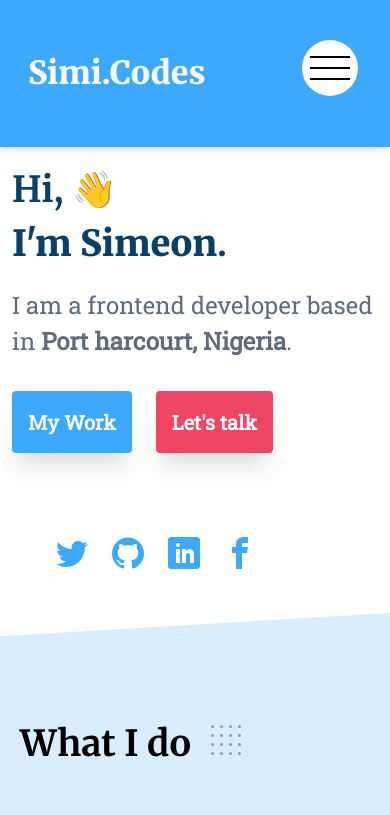
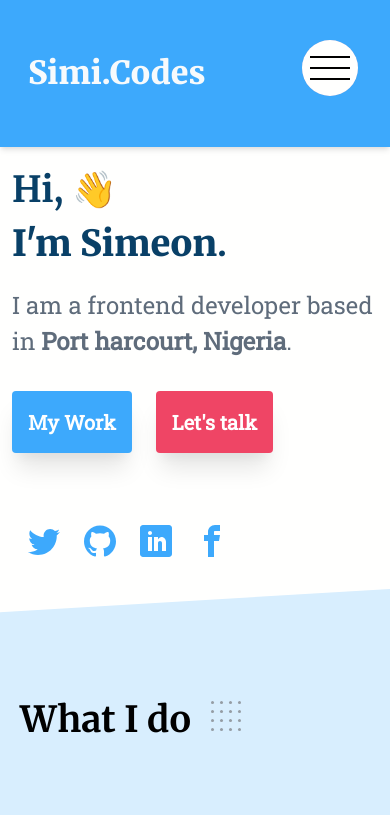
Before and after one commit to 0xSimeon/my-website, a Vue app: page / in a window 390 px wide. Shown: the top 815 px of the page. Built offline with nearby package versions, Linux system fonts and the light colour scheme.

Commit message:
adjusted buttons :art:

```diff
--- a/src/components/Hero.vue
+++ b/src/components/Hero.vue
@@ -24,13 +24,13 @@
         </div>
       </div>
 
-      <div class="p-3">
+      <div class="p-3 sm:p-0">
         <img
           src="../assets/img/simeon.png"
           class="sm:hidden hero__image justify-end object-fit rounded-lg w-1/2 sm:transform translate-x-0 transform translate-x-20"
         />
 
-        <div class="flex px-4 py-2 mt-4 sm:w-full w-3/5 mx-auto">
+        <div class="flex px-4 sm:px-0 py-2 mt-4 sm:w-full w-3/5 mx-auto">
           <a
             href="https://twitter.com/TechviberNG"
             target="_blank"
```
